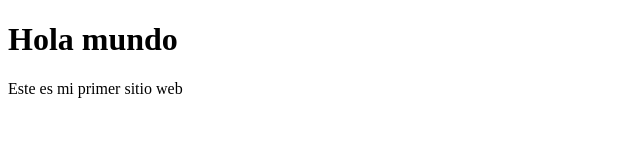
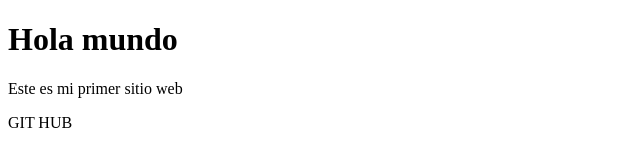
Before and after one commit to Ant178/Web, a plain HTML site: page HTML/Conceptos.html in a window 1280 px wide. Shown: the full height of the page, 0-640 px from the left. Drawn offline with Linux system fonts and the light colour scheme.

Commit message:
Modificado

```diff
--- a/HTML/Conceptos.html
+++ b/HTML/Conceptos.html
@@ -9,4 +9,5 @@
 <body>
     <h1>Hola mundo</h1>
     <p>Este es mi primer sitio web</p>
+    <p>GIT HUB</p>
 </html>
```
